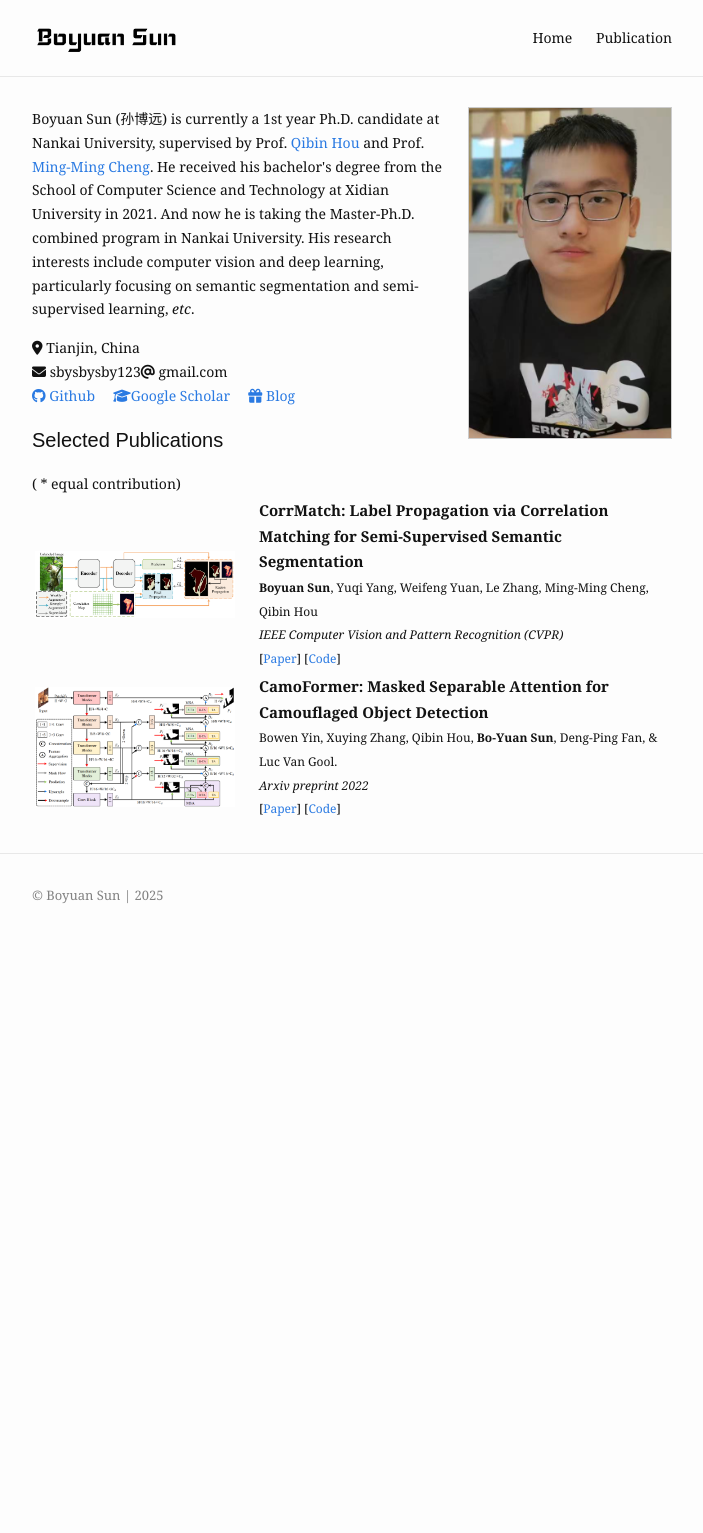
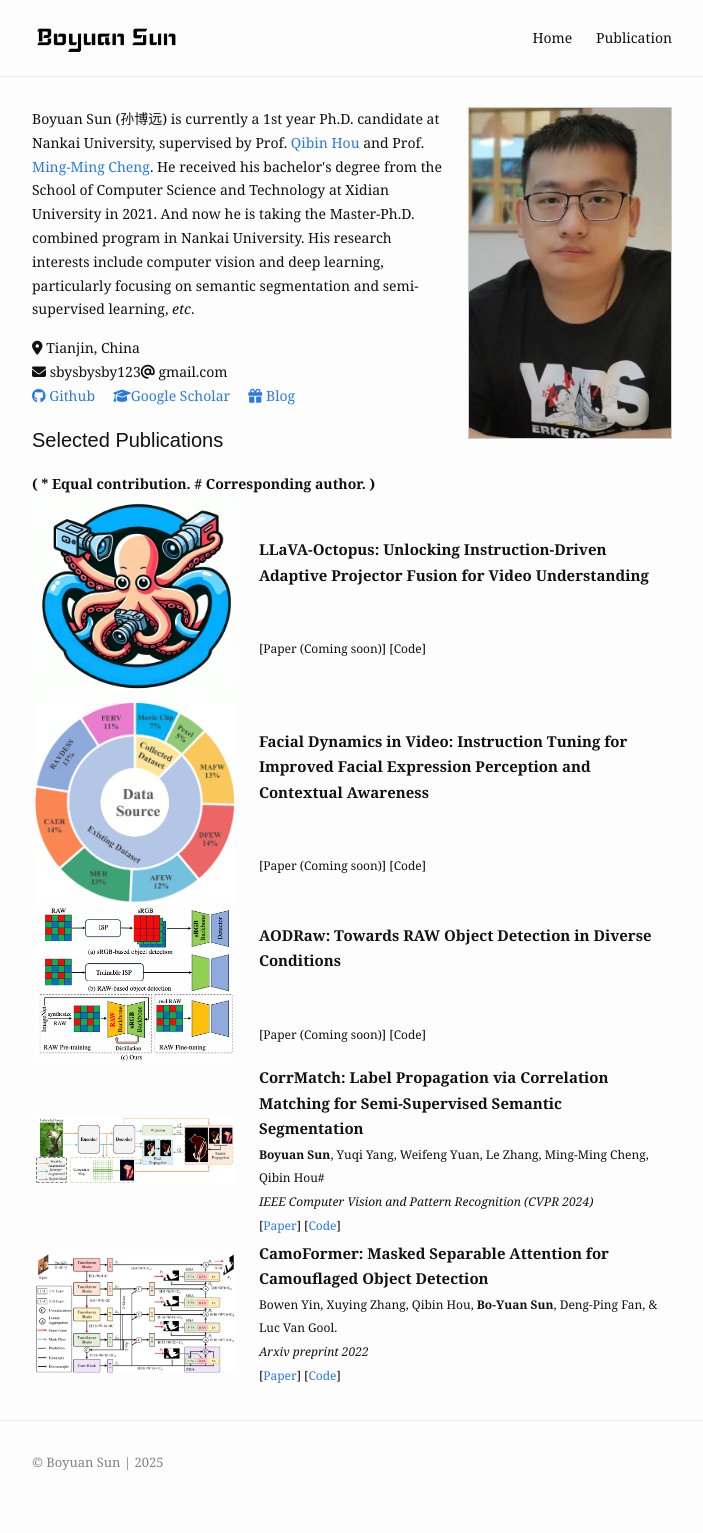
Before and after one commit to BBBBchan/BBBBchan.github.io, a Jekyll site: the page built from index.html, in a window 1280 px wide. Shown: the whole page, without its empty margins (288-991 px from the left). Built offline with Jekyll 4.4.1, drawn with Linux system fonts in a browser that asks for light colours; nearby versions of some CDN libraries; before the commit the page ends 966 px from its top, so only the background shows below that.

Commit message:
Update index.html

```diff
--- a/index.html
+++ b/index.html
@@ -4,12 +4,39 @@
   src: /assets/img/boyuansun.png
   alt: website picture
 items:
+- title: LLaVA-Octopus&#58; Unlocking Instruction-Driven Adaptive Projector Fusion for Video Understanding
+  image:
+    src: assets/img/work/octopus_logo.png
+    alt: arxiv
+    autohr: Jiaxing Zhao*, <b>Boyuan Sun*</b>, Xiang Chen, Xihan Wei, Qibin Hou#
+    pubname: Arxiv preprint 2025
+    code: https://github.com/Jiaxing-star/LLaVA-Octopus
+    paper: https://arxiv.org/abs/2501.05067
+    bibtex:
+- title: Facial Dynamics in Video&#58; Instruction Tuning for Improved Facial Expression Perception and Contextual Awareness
+  image:
+    src: assets/img/work/DFEC_data_source.png
+    alt: arxiv
+    autohr: Jiaxing Zhao*, <b>Boyuan Sun*</b>, Xiang Chen, Xihan Wei
+    pubname: Arxiv preprint 2025
+    code: https://github.com/Jiaxing-star/FacialDynamic
+    paper: https://arxiv.org/abs/2501.07978
+    bibtex:
+- title: AODRaw&#58; Towards RAW Object Detection in Diverse Conditions
+  image:
+    src: assets/img/work/aodraw_teaser.png
+    alt: arxiv
+    autohr: Zhong-Yu Li, Xin Jin, <b>Boyuan Sun</b>, Chun-Le Guo, Ming-Ming Cheng#
+    pubname: Arxiv preprint 2024
+    code: https://github.com/lzyhha/AODRaw
+    paper: https://arxiv.org/abs/2411.15678
+    bibtex:
 - title: CorrMatch&#58; Label Propagation via Correlation Matching for Semi-Supervised Semantic Segmentation
   image:
     src: /assets/img/work/corrmatch_pipeline.png
     alt: arxiv
-  author: <b>Boyuan Sun</b>, Yuqi Yang, Weifeng Yuan, Le Zhang, Ming-Ming Cheng, Qibin Hou
-  pubname: IEEE Computer Vision and Pattern Recognition (CVPR)
+  author: <b>Boyuan Sun</b>, Yuqi Yang, Weifeng Yuan, Le Zhang, Ming-Ming Cheng, Qibin Hou#
+  pubname: IEEE Computer Vision and Pattern Recognition (CVPR 2024)
   code: https://github.com/BBBBchan/CorrMatch
   paper: https://arxiv.org/abs/2306.04300
   bibtex:
@@ -48,7 +75,7 @@
 
 <div id="publication">
   <h1 class="page-heading">Selected Publications</h1>
-    ( * equal contribution)
+  <strong>( * Equal contribution. # Corresponding author. )</strong>
     <br/>
     <table>
     {% for item in page.items %}
```
